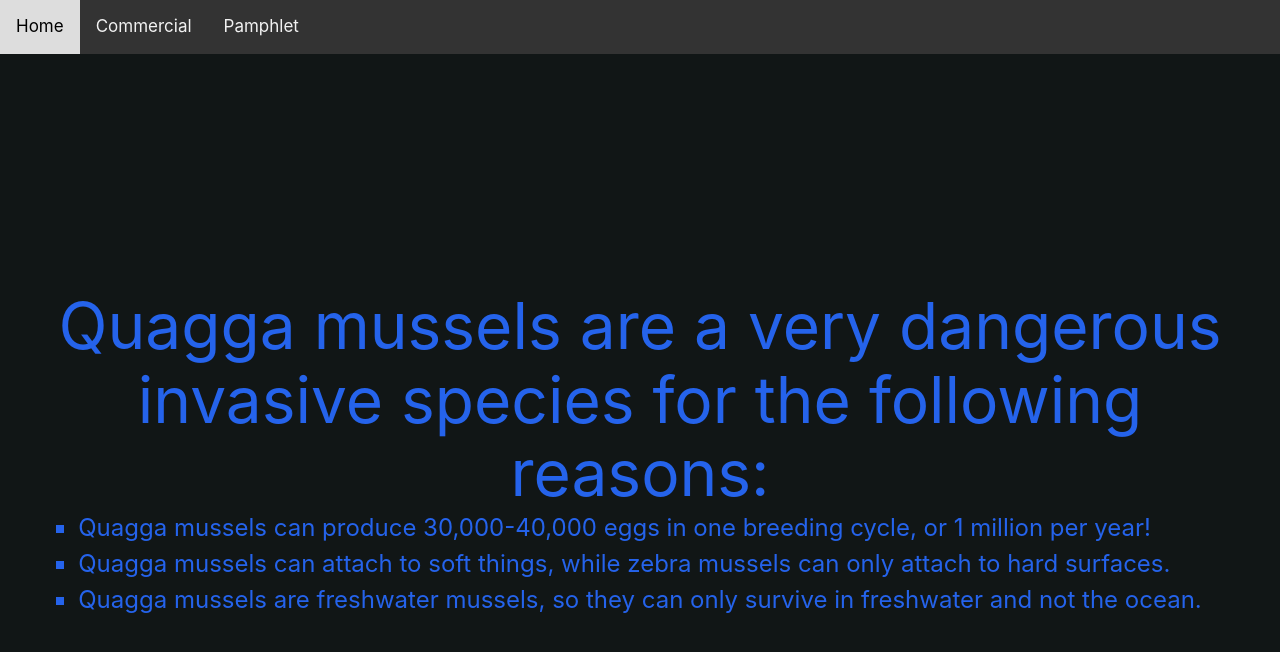
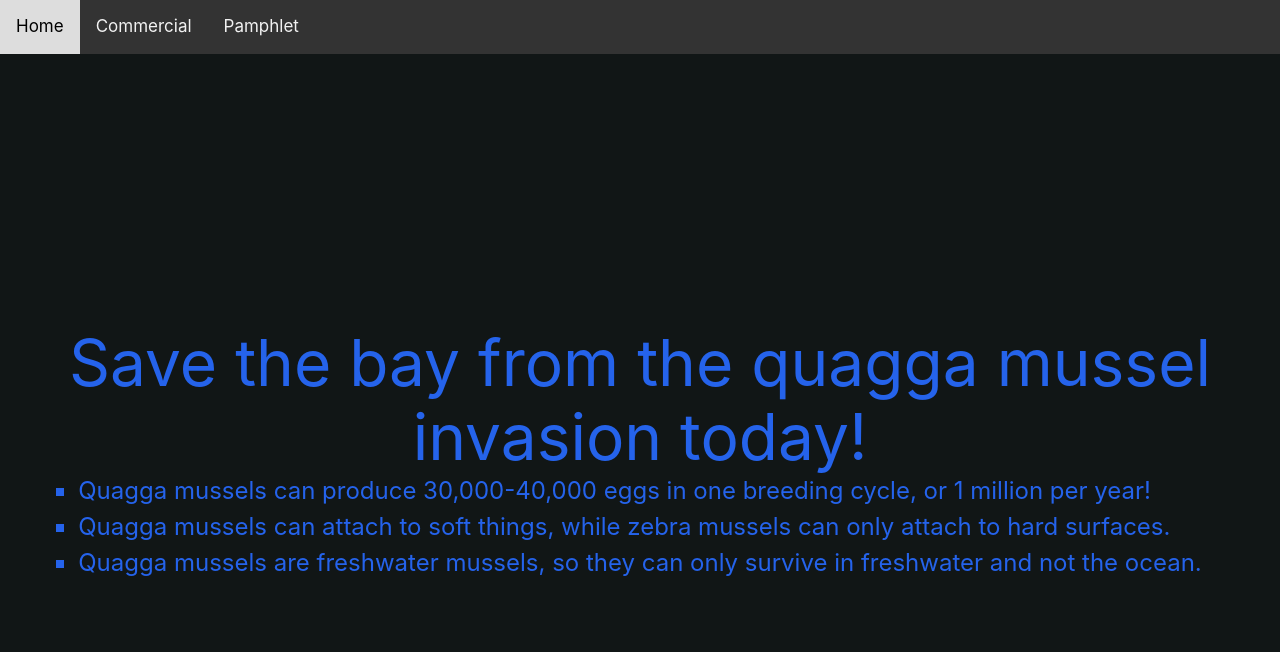
Before and after one commit to Thetoyking91/quagga-mussels, a Next.js app: page / in a window 1280 px wide. Shown: the top 652 px of the page. Built offline with nearby package versions, Linux system fonts and the light colour scheme.

Commit message:
Update index.js

```diff
--- a/pages/index.js
+++ b/pages/index.js
@@ -6,7 +6,7 @@ import Template from '../public/Template'
 export default function Home() {
   return (
     <div>
-      <Template title="Home | Quagga Mussel Awareness" headText="Quagga mussels are a very dangerous invasive species for the following reasons:" desc="Quagga Mussels" >
+      <Template title="Home | Quagga Mussel Awareness" headText="Save the bay from the quagga mussel invasion today!" desc="Quagga Mussels" >
     <ul className="text-left">
     <li>
         Quagga mussels can produce 30,000-40,000 eggs in one breeding cycle, or 1 million per year!
```
